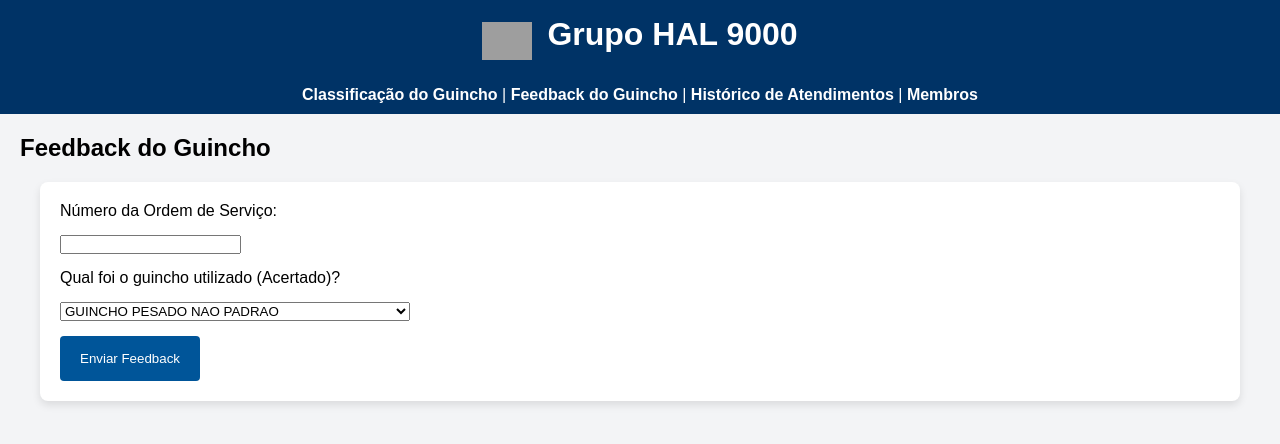
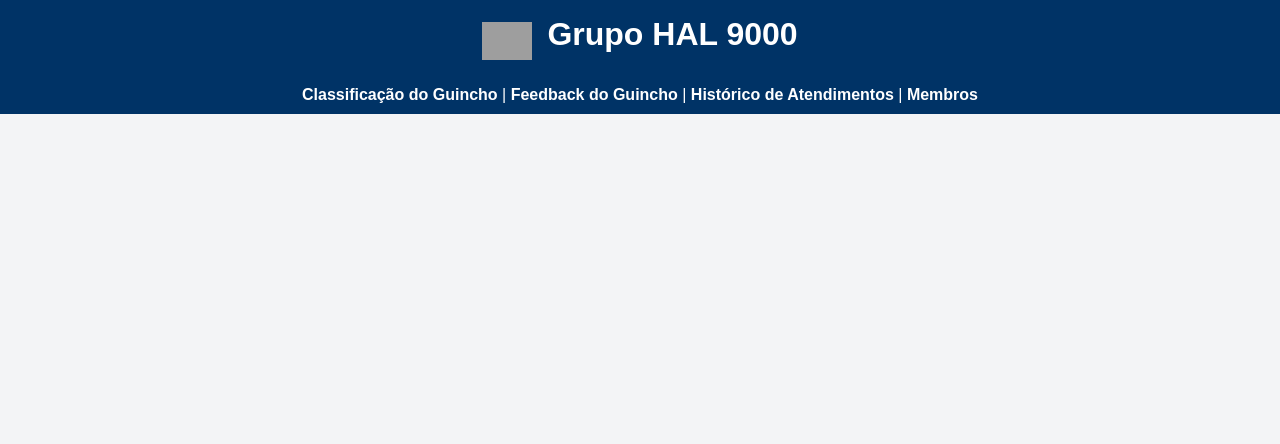
Before and after one commit to Hal9000-Porto/web_sprint3, a React (Vite) app: page /feedback in a window 1280 px wide. Shown: the top 444 px of the page. Built offline with nearby package versions, Linux system fonts and the light colour scheme; grey boxes are pictures that could not be loaded.

Commit message:
Feedback alteracoes

```diff
--- a/src/routes/FeedBack/index.jsx
+++ b/src/routes/FeedBack/index.jsx
@@ -3,7 +3,7 @@ import { guinchoTipos } from "../../components/TipoGuinchos"
 export default function FeedBack() {
     return (
         <>
-        <div class="tab-content active-tab">
+        <div class="tab-content">
         <h2>Feedback do Guincho</h2>
         <form id="feedbackForm" class="formulario">
             <label for="ordemServico">Número da Ordem de Serviço:</label>
```
